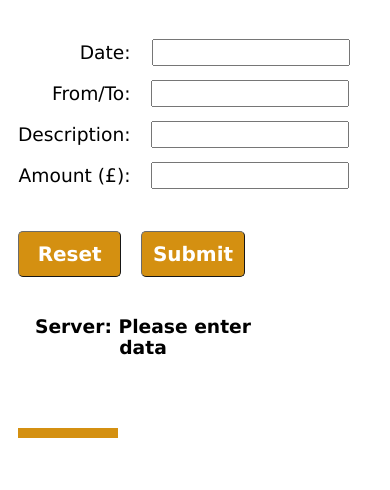
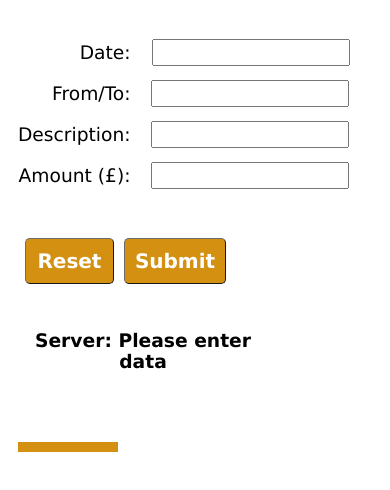
Before and after one commit to zyjaruWeb/simpleLedgerAPI1, a website: page index.html in a window 390 px wide. Shown: the part 138-628 px from the top of the page. Drawn offline with nearby package versions, Linux system fonts and the light colour scheme; no server answers.

Commit message:
Add files via upload

```diff
--- a/public/stylesheet.css
+++ b/public/stylesheet.css
@@ -296,8 +296,10 @@ input {
 
 @media only screen and (max-width: 867px) {
     .buttonsContainer {
-        width: 350px;
-
+        width: 300px;
+        font-size: 10px;
+        padding: 7px;
+        column-gap: 10px;
     }
 }
 
@@ -337,6 +339,7 @@ input {
         width: 25px;
         text-align: center;
         margin-right: 0px;
+        position: static;
     }
 }
 
```
